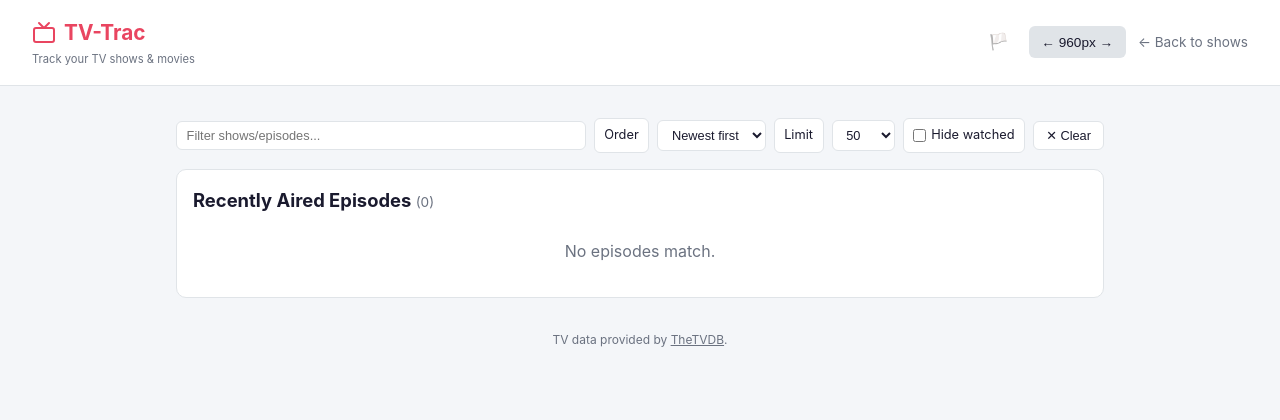
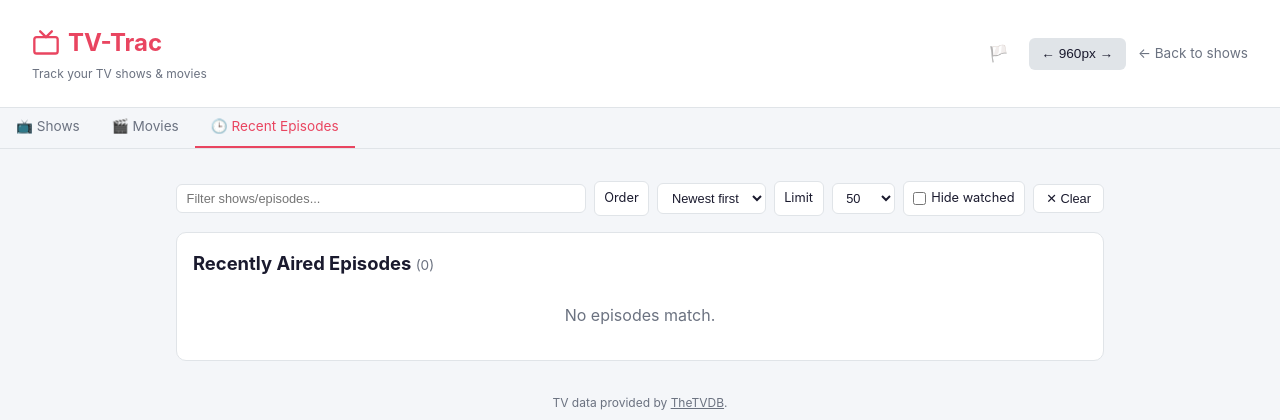
Before and after one commit to paeon/tv-trac, a FastAPI app: page /recent-episodes in a window 1280 px wide. Shown: the top 420 px of the page. Run offline with FastAPI, Linux system fonts and the light colour scheme; data that the repository does not hold is empty.

Commit message:
Unify header and nav across all pages
- Match header padding (1.5rem 2rem), title size (1.5rem), logo (28px),
  and subtitle (0.75rem) across Shows/Movies, Recent Episodes, and detail pages
- Link the TV-Trac title back to the app root on detail pages
- Add the Shows/Movies/Recent Episodes nav bar to detail and recent pages
  with the correct active state

```diff
--- a/app/templates/recent_episodes.html
+++ b/app/templates/recent_episodes.html
@@ -35,19 +35,19 @@
         }
         header {
             background: var(--surface);
-            padding: 1rem 2rem;
+            padding: 1.5rem 2rem;
             border-bottom: 1px solid var(--border);
             display: flex;
             justify-content: space-between;
             align-items: center;
         }
         header h1 {
-            font-size: 1.3rem;
+            font-size: 1.5rem;
             color: var(--accent);
         }
         header p {
             color: var(--text-muted);
-            font-size: 0.7rem;
+            font-size: 0.75rem;
             margin-top: 0.1rem;
         }
         header a {
@@ -57,6 +57,24 @@
         }
         header a:hover {
             color: var(--accent);
+        }
+        nav {
+            display: flex;
+            gap: 0;
+            border-bottom: 1px solid var(--border);
+            margin-bottom: 1rem;
+        }
+        nav a {
+            color: var(--text-muted);
+            text-decoration: none;
+            padding: 0.5rem 1rem;
+            font-size: 0.85rem;
+            border-bottom: 2px solid transparent;
+            cursor: pointer;
+        }
+        nav a.active {
+            color: var(--accent);
+            border-bottom-color: var(--accent);
         }
         main {
             max-width: var(--content-max-width);
@@ -285,8 +303,8 @@
         <div>
             <div style="display: flex; align-items: center; gap: 0.5rem">
                 <svg
-                    width="24"
-                    height="24"
+                    width="28"
+                    height="28"
                     viewBox="0 0 24 24"
                     fill="none"
                     stroke="#e94560"
@@ -297,7 +315,7 @@
                     <rect x="2" y="7" width="20" height="14" rx="2" />
                     <polyline points="17 2 12 7 7 2" />
                 </svg>
-                <h1>TV-Trac</h1>
+                <h1><a href="/" style="color: inherit; text-decoration: none; font-size: inherit">TV-Trac</a></h1>
             </div>
             <p>Track your TV shows &amp; movies</p>
         </div>
@@ -317,6 +335,12 @@
             <a href="/">← Back to shows</a>
         </div>
     </header>
+
+    <nav>
+        <a href="/">📺 Shows</a>
+        <a href="/?tab=movies">🎬 Movies</a>
+        <a href="/recent-episodes" class="active">🕒 Recent Episodes</a>
+    </nav>
 
     <main>
         <div class="toolbar">
```
Also changed, not shown: app/templates/movie_detail.html (+29 -6 lines), app/templates/show_detail.html (+29 -6 lines).
